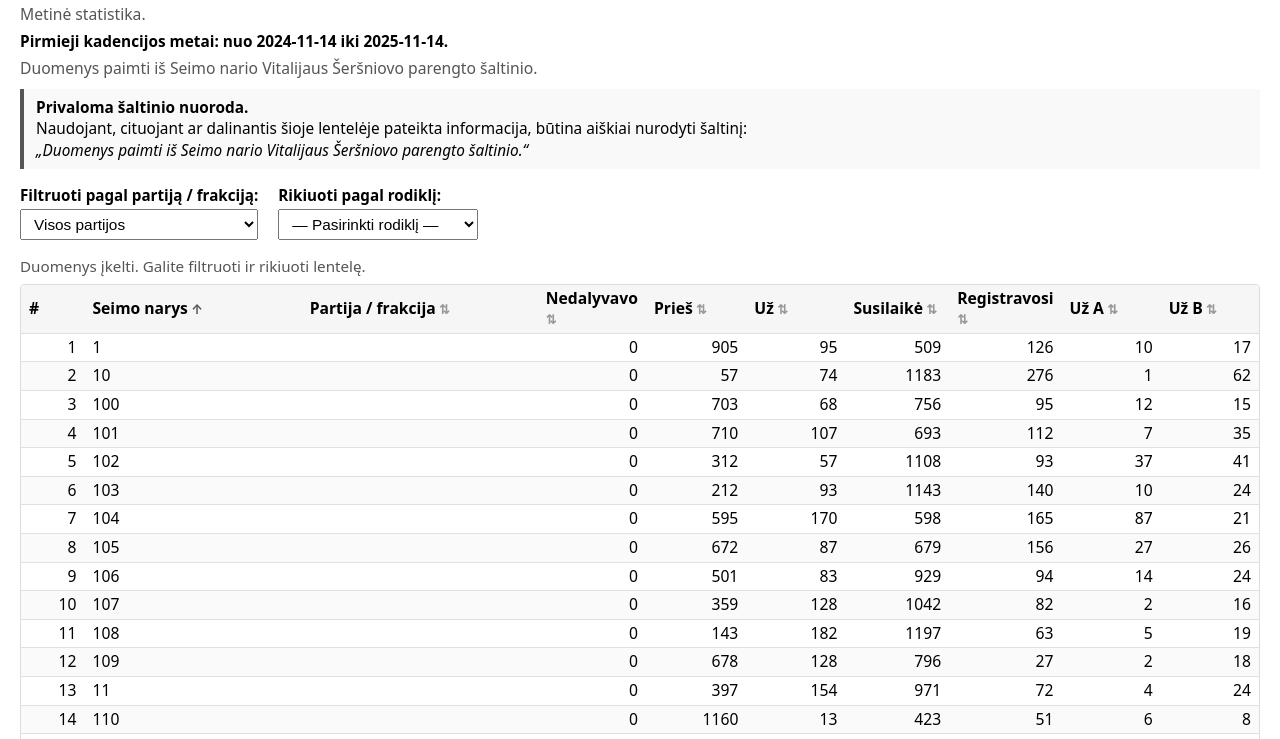
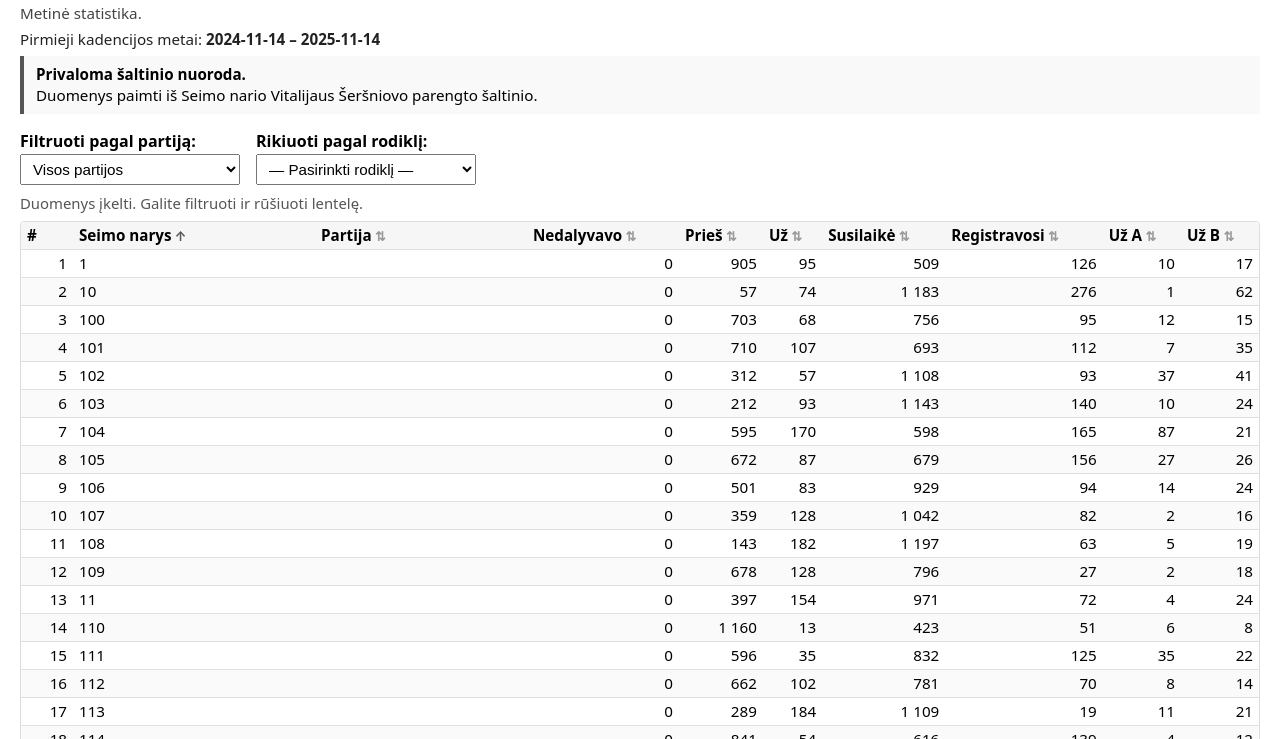
Before and after one commit to VitalijusSersniovas/Seimo-balsavimu-statistika, a plain HTML site: page index.html in a window 1280 px wide. Shown: the part 61-800 px from the top of the page. Drawn offline with Linux system fonts and the light colour scheme.

Commit message:
Update index.html

```diff
--- a/index.html
+++ b/index.html
@@ -7,7 +7,7 @@
     body {
       font-family: system-ui, -apple-system, BlinkMacSystemFont, "Segoe UI", sans-serif;
       margin: 20px;
-      font-size: 1.05rem;
+      font-size: 1.0rem;
     }
 
     h1 {
@@ -16,47 +16,31 @@
     }
 
     .subtitle {
-      font-size: 0.98rem;
-      color: #555;
+      font-size: 0.95rem;
+      color: #444;
       margin-bottom: 0.4rem;
     }
 
     .period {
-      font-size: 0.96rem;
-      font-weight: 600;
-      margin-bottom: 0.3rem;
+      font-size: 0.95rem;
+      color: #222;
+      margin-bottom: 0.4rem;
     }
 
     .source-note {
-      margin: 10px 0 16px 0;
+      margin: 6px 0 16px 0;
       padding: 8px 12px;
       border-left: 4px solid #555;
       background: #f9f9f9;
-      font-size: 0.96rem;
+      font-size: 0.95rem;
       line-height: 1.4;
-    }
-
-    .source-note b {
-      font-weight: 700;
-    }
-
-    label {
-      font-weight: 600;
-      font-size: 0.95rem;
-    }
-
-    select {
-      min-width: 200px;
-      padding: 5px 9px;
-      font-size: 0.96rem;
-      margin: 4px 0 8px 0;
     }
 
     .filters-row {
       display: flex;
       flex-wrap: wrap;
-      gap: 20px;
-      align-items: flex-end;
+      gap: 16px;
+      align-items: center;
       margin-bottom: 8px;
     }
 
@@ -65,24 +49,36 @@
       flex-direction: column;
     }
 
+    label {
+      font-weight: 600;
+      margin-bottom: 2px;
+    }
+
+    select {
+      min-width: 220px;
+      padding: 5px 8px;
+      font-size: 0.95rem;
+    }
+
     .status {
-      margin-top: 4px;
-      margin-bottom: 8px;
-      font-size: 0.95rem;
+      margin-top: 6px;
+      margin-bottom: 6px;
+      font-size: 0.93rem;
       color: #555;
     }
 
     .error {
+      margin-top: 6px;
+      margin-bottom: 6px;
+      font-size: 0.95rem;
       color: #b00020;
       font-weight: 600;
-      margin-top: 10px;
-      margin-bottom: 6px;
     }
 
     .table-wrapper {
       max-width: 100%;
       overflow-x: auto;
-      margin-top: 6px;
+      margin-top: 8px;
     }
 
     .table-container {
@@ -95,13 +91,13 @@
     table {
       border-collapse: collapse;
       width: 100%;
-      min-width: 850px;
+      min-width: 900px;
     }
 
     th, td {
       border-bottom: 1px solid #e0e0e0;
-      padding: 4px 8px;
-      font-size: 0.98rem;
+      padding: 4px 6px;
+      font-size: 0.95rem;
       line-height: 1.25;
     }
 
@@ -121,30 +117,29 @@
     .number-cell {
       text-align: right;
       white-space: nowrap;
-      width: 50px;
+    }
+
+    .index-cell {
+      text-align: right;
+      width: 40px;
+      white-space: nowrap;
     }
 
     .name-cell {
       white-space: nowrap;
-      width: 220px;
+      width: 230px;
     }
 
     .party-cell {
       white-space: nowrap;
-      width: 240px;
-    }
-
-    .metric-cell {
-      text-align: right;
-      white-space: nowrap;
-      width: 90px;
+      width: 200px;
     }
 
     .party-badge {
       display: inline-block;
       padding: 3px 10px;
       border-radius: 12px;
-      font-size: 0.9rem;
+      font-size: 0.88rem;
       font-weight: 600;
       color: #fff;
       white-space: nowrap;
@@ -171,71 +166,68 @@
       color: #555;
     }
 
-    .explanation {
-      margin-top: 10px;
-      font-size: 0.92rem;
-      color: #555;
-      font-style: italic;
+    .hint {
+      margin-top: 4px;
+      font-size: 0.9rem;
+      color: #777;
     }
 
     @media (max-width: 768px) {
       body {
         margin: 10px;
-        font-size: 1rem;
+        font-size: 0.95rem;
       }
       h1 {
         font-size: 1.4rem;
+      }
+      .subtitle,
+      .period {
+        font-size: 0.9rem;
       }
       select {
         min-width: 180px;
       }
       table {
-        min-width: 750px;
+        min-width: 800px;
       }
     }
   </style>
 </head>
 <body>
   <h1>Seimo narių balsavimo statistika</h1>
-
   <div class="subtitle">Metinė statistika.</div>
-  <div class="period">
-    Pirmieji kadencijos metai: nuo 2024-11-14 iki 2025-11-14.
-  </div>
-  <div class="subtitle">
-    Duomenys paimti iš Seimo nario Vitalijaus Šeršniovo parengto šaltinio.
-  </div>
+  <div class="period">Pirmieji kadencijos metai: <b>2024-11-14 – 2025-11-14</b></div>
 
   <div class="source-note">
     <b>Privaloma šaltinio nuoroda.</b><br />
-    Naudojant, cituojant ar dalinantis šioje lentelėje pateikta informacija, būtina aiškiai nurodyti šaltinį:<br />
-    <em>„Duomenys paimti iš Seimo nario Vitalijaus Šeršniovo parengto šaltinio.“</em>
+    Duomenys paimti iš Seimo nario Vitalijaus Šeršniovo parengto šaltinio.
   </div>
 
   <div class="filters-row">
     <div>
-      <label for="partyFilter">Filtruoti pagal partiją / frakciją:</label>
-      <select id="partyFilter" disabled>
+      <label for="partyFilter">Filtruoti pagal partiją:</label>
+      <select id="partyFilter">
         <option value="ALL">Visos partijos</option>
       </select>
     </div>
-
     <div>
-      <label for="metricSort">Rikiuoti pagal rodiklį:</label>
-      <select id="metricSort" disabled>
+      <label for="sortMetric">Rikiuoti pagal rodiklį:</label>
+      <select id="sortMetric">
         <option value="">— Pasirinkti rodiklį —</option>
-        <option value="nedalyvavo">Nedalyvavo</option>
-        <option value="pries">Prieš</option>
-        <option value="uz">Už</option>
-        <option value="susilaike">Susilaikė</option>
-        <option value="registravosi">Registravosi</option>
-        <option value="uzA">Už A</option>
-        <option value="uzB">Už B</option>
+        <option value="name">Seimo narys (abėcėle)</option>
+        <option value="party">Partija / frakcija</option>
+        <option value="nedalyvavo">Nedalyvavo (↓)</option>
+        <option value="pries">Prieš (↓)</option>
+        <option value="uz">Už (↓)</option>
+        <option value="susilaike">Susilaikė (↓)</option>
+        <option value="registravosi">Registravosi (↓)</option>
+        <option value="uzA">Už A (↓)</option>
+        <option value="uzB">Už B (↓)</option>
       </select>
     </div>
   </div>
 
-  <div id="status" class="status">Kraunami duomenys iš „metu_balsavimas1.csv“ ir „members_parties.csv“...</div>
+  <div id="status" class="status">Bandome įkelti duomenis...</div>
   <div id="error" class="error" style="display:none;"></div>
 
   <div class="table-wrapper">
@@ -245,7 +237,7 @@
           <tr>
             <th>#</th>
             <th class="sortable" data-sort-key="name">Seimo narys</th>
-            <th class="sortable" data-sort-key="party">Partija / frakcija</th>
+            <th class="sortable" data-sort-key="party">Partija</th>
             <th class="sortable" data-sort-key="nedalyvavo">Nedalyvavo</th>
             <th class="sortable" data-sort-key="pries">Prieš</th>
             <th class="sortable" data-sort-key="uz">Už</th>
@@ -256,24 +248,23 @@
           </tr>
         </thead>
         <tbody id="statsBody">
-          <!-- eilutės bus sugeneruotos čia -->
+          <!-- Eilutės bus sugeneruotos čia -->
         </tbody>
       </table>
     </div>
   </div>
 
-  <div class="explanation">
-    Skaičiai rodo, kiek kartų kiekvienas Seimo narys balsavo „Už“, „Prieš“, „Susilaikė“, nedalyvavo balsavime,
-    registravosi ar balsavo papildomai „Už A“ ir „Už B“ dėl komitetų ir kt.
+  <div class="hint">
+    Pastaba: skaičiai rodo, kiek kartų per pirmuosius kadencijos metus Seimo narys balsavo atitinkamu būdu.
   </div>
 
   <script>
-    // --- Bendra būsena ---
-    const memberParty = {}; // { "Vardas Pavardė": "Partija / frakcija" }
-    const rowsAll = [];     // visi Seimo nariai su statistika
+    // Duomenų struktūra
+    const dataRows = []; // { name, partyName, partyCategory, nedalyvavo, pries, uz, susilaike, registravosi, uzA, uzB }
+    const memberParty = {}; // iš members_parties.csv
 
     const partyFilterSelect = document.getElementById("partyFilter");
-    const metricSortSelect = document.getElementById("metricSort");
+    const sortMetricSelect = document.getElementById("sortMetric");
     const statusEl = document.getElementById("status");
     const errorEl = document.getElementById("error");
     const statsBody = document.getElementById("statsBody");
@@ -281,8 +272,7 @@
     let currentPartyFilter = "ALL";
     let currentSort = { key: "name", direction: "asc" };
 
-    // Partijų grupės ir spalvos – tokios pat, kaip kitame tavo instrumente,
-    // kad visur matytųsi vienoda vizualinė logika.
+    // Partijų kategorijos ir spalvos (tokios pat kaip kitame instrumente)
     const categoryColors = {
       "Tėvynės sąjunga–LKD": "#43BBAE",
       "Liberalai": "#FDBB38",
@@ -322,35 +312,109 @@
       return categoryColors[category] || "#9e9e9e";
     }
 
-    function parseNumber(str) {
-      if (!str) return 0;
-      const s = String(str).replace(",", ".").trim();
-      const n = Number(s);
-      return Number.isFinite(n) ? n : 0;
+    function parseInteger(value) {
+      if (!value) return 0;
+      const cleaned = value.replace(/\s/g, "").replace(",", ".");
+      const num = Number(cleaned);
+      return Number.isFinite(num) ? num : 0;
     }
 
-    // --- CSV skaitymas ---
+    function detectDelimiter(headerLine) {
+      // Jei yra tik kabliataškiai – naudosim ;, jei tik kableliai – ,
+      if (headerLine.includes(";") && !headerLine.includes(",")) return ";";
+      if (headerLine.includes(",") && !headerLine.includes(";")) return ",";
+      // jei abu – bandome su kabliataškiu kaip dažnesniu Excel LT variantu
+      return ";";
+    }
 
-    async function loadMembersParties() {
+    async function loadStats() {
+      const response = await fetch("metu_balsavimas1.csv");
+      if (!response.ok) {
+        throw new Error("Nepavyko nuskaityti failo „metu_balsavimas1.csv“. Patikrink, ar jis yra šalia HTML.");
+      }
+      const text = await response.text();
+      const lines = text.split(/\r?\n/).filter(line => line.trim().length > 0);
+      if (lines.length < 2) {
+        throw new Error("„metu_balsavimas1.csv“ faile per mažai eilučių.");
+      }
+
+      const headerLine = lines[0];
+      const delimiter = detectDelimiter(headerLine);
+      const headers = headerLine.split(delimiter).map(h => h.trim());
+
+      const idxName         = headers.findIndex(h => h.toLowerCase() === "seimo nariai");
+      const idxNedalyvavo   = headers.findIndex(h => h.toLowerCase() === "nedalyvavo");
+      const idxPries        = headers.findIndex(h => h.toLowerCase() === "prieš" || h.toLowerCase() === "pries");
+      const idxUz           = headers.findIndex(h => h.toLowerCase() === "už" || h.toLowerCase() === "uz");
+      const idxSusilaike    = headers.findIndex(h => h.toLowerCase() === "susilaikė" || h.toLowerCase() === "susilaike");
+      const idxRegistravosi = headers.findIndex(h => h.toLowerCase() === "registravosi");
+      const idxUzA          = headers.findIndex(h => h.toLowerCase() === "už a" || h.toLowerCase() === "uz a");
+      const idxUzB          = headers.findIndex(h => h.toLowerCase() === "už b" || h.toLowerCase() === "uz b");
+
+      const requiredMissing =
+        idxName === -1 ||
+        idxNedalyvavo === -1 ||
+        idxPries === -1 ||
+        idxUz === -1 ||
+        idxSusilaike === -1 ||
+        idxRegistravosi === -1 ||
+        idxUzA === -1 ||
+        idxUzB === -1;
+
+      if (requiredMissing) {
+        throw new Error("„metu_balsavimas1.csv“ antraštėje turi būti stulpeliai: Seimo nariai, Nedalyvavo, Prieš, Už, Susilaikė, Registravosi, Už A, Už B.");
+      }
+
+      for (let i = 1; i < lines.length; i++) {
+        const line = lines[i];
+        if (!line.trim()) continue;
+        const cols = line.split(delimiter);
+
+        if (cols.length <= idxName) continue;
+
+        const name = (cols[idxName] || "").trim();
+        if (!name) continue;
+
+        const row = {
+          name,
+          partyName: "",
+          partyCategory: "",
+          nedalyvavo:   parseInteger(cols[idxNedalyvavo]),
+          pries:        parseInteger(cols[idxPries]),
+          uz:           parseInteger(cols[idxUz]),
+          susilaike:    parseInteger(cols[idxSusilaike]),
+          registravosi: parseInteger(cols[idxRegistravosi]),
+          uzA:          parseInteger(cols[idxUzA]),
+          uzB:          parseInteger(cols[idxUzB])
+        };
+
+        dataRows.push(row);
+      }
+    }
+
+    async function loadParties() {
       try {
-        const resp = await fetch("members_parties.csv");
-        if (!resp.ok) {
-          console.warn("Nepavyko nuskaityti members_parties.csv – partijos nematysis.");
+        const response = await fetch("members_parties.csv");
+        if (!response.ok) {
+          console.warn("Nepavyko nuskaityti „members_parties.csv“. Partijos nebus rodomos.");
           return;
         }
-        const text = await resp.text();
+        const text = await response.text();
         const lines = text.split(/\r?\n/).filter(line => line.trim().length > 0);
-        if (lines.length < 2) return;
+        if (lines.length < 2) {
+          console.warn("„members_parties.csv“ faile per mažai eilučių.");
+          return;
+        }
 
         const headerLine = lines[0];
-        const delimiter = headerLine.includes(";") ? ";" : ",";
+        const delimiter = detectDelimiter(headerLine);
         const headers = headerLine.split(delimiter).map(h => h.trim());
 
-        const idxMember = headers.indexOf("member");
-        const idxParty = headers.indexOf("party");
+        const idxMember = headers.findIndex(h => h.toLowerCase() === "member");
+        const idxParty  = headers.findIndex(h => h.toLowerCase() === "party");
 
         if (idxMember === -1 || idxParty === -1) {
-          console.warn("members_parties.csv antraštėje turi būti: member, party.");
+          console.warn("„members_parties.csv“ antraštėje turi būti stulpeliai: member, party.");
           return;
         }
 
@@ -360,104 +424,34 @@
           const cols = line.split(delimiter);
           if (cols.length <= Math.max(idxMember, idxParty)) continue;
 
-          const member = cols[idxMember].trim();
-          const party = cols[idxParty].trim();
+          const member = (cols[idxMember] || "").trim();
+          const party  = (cols[idxParty] || "").trim();
           if (!member) continue;
 
           memberParty[member] = party;
         }
-      } catch (e) {
-        console.error("Klaida skaitant members_parties.csv:", e);
+      } catch (err) {
+        console.error("Klaida skaitant „members_parties.csv“:", err);
       }
     }
 
-    async function loadYearStats() {
-      try {
-        const resp = await fetch("metu_balsavimas1.csv");
-        if (!resp.ok) {
-          throw new Error("Nepavyko nuskaityti failo „metu_balsavimas1.csv“. Patikrink, ar jis yra šalia HTML.");
-        }
-
-        const text = await resp.text();
-        const lines = text.split(/\r?\n/).filter(l => l.trim().length > 0);
-        if (lines.length < 2) {
-          throw new Error("„metu_balsavimas1.csv“ faile per mažai eilučių.");
-        }
-
-        const headerLine = lines[0];
-        const delimiter = headerLine.includes(";") ? ";" : ",";
-        const headers = headerLine.split(delimiter).map(h => h.trim());
-
-        // leidžiam abu variantus: „Seimo narys“ ir „Seimo nariai“
-        const idxName = headers.findIndex(h =>
-          h.toLowerCase().startsWith("seimo nary") || h.toLowerCase().startsWith("seimo naria")
-        );
-        const idxNed = headers.findIndex(h => h.toLowerCase().startsWith("nedalyvavo"));
-        const idxPries = headers.findIndex(h => h.toLowerCase().startsWith("prieš") || h.toLowerCase().startsWith("pries"));
-        const idxUz = headers.findIndex(h => h.toLowerCase() === "už" || h.toLowerCase() === "uz");
-        const idxSus = headers.findIndex(h => h.toLowerCase().startsWith("susilaik"));
-        const idxReg = headers.findIndex(h => h.toLowerCase().startsWith("registrav"));
-        const idxUzA = headers.findIndex(h => h.toLowerCase().startsWith("už a") || h.toLowerCase().startsWith("uz a"));
-        const idxUzB = headers.findIndex(h => h.toLowerCase().startsWith("už b") || h.toLowerCase().startsWith("uz b"));
-
-        if (idxName === -1 || idxNed === -1 || idxPries === -1 || idxUz === -1 ||
-            idxSus === -1 || idxReg === -1 || idxUzA === -1 || idxUzB === -1) {
-          throw new Error("„metu_balsavimas1.csv“ antraštėje turi būti: Seimo nariai, Nedalyvavo, Prieš, Už, Susilaikė, Registravosi, Už A, Už B.");
-        }
-
-        for (let i = 1; i < lines.length; i++) {
-          const line = lines[i];
-          if (!line.trim()) continue;
-          const cols = line.split(delimiter);
-          if (cols.length <= Math.max(idxName, idxUzB)) continue;
-
-          const name = cols[idxName].trim();
-          if (!name) continue;
-
-          const ned = parseNumber(cols[idxNed]);
-          const pries = parseNumber(cols[idxPries]);
-          const uz = parseNumber(cols[idxUz]);
-          const sus = parseNumber(cols[idxSus]);
-          const reg = parseNumber(cols[idxReg]);
-          const uzA = parseNumber(cols[idxUzA]);
-          const uzB = parseNumber(cols[idxUzB]);
-
-          const partyName = memberParty[name] || "";
-          const partyCategory = getPartyCategory(partyName);
-
-          rowsAll.push({
-            name,
-            partyName,
-            partyCategory,
-            nedalyvavo: ned,
-            pries,
-            uz,
-            susilaike: sus,
-            registravosi: reg,
-            uzA,
-            uzB
-          });
-        }
-
-        statusEl.textContent = "Duomenys įkelti. Galite filtruoti ir rikiuoti lentelę.";
-      } catch (err) {
-        console.error(err);
-        statusEl.textContent = "";
-        errorEl.textContent = err.message;
-        errorEl.style.display = "block";
-      }
+    function attachParties() {
+      dataRows.forEach(row => {
+        const partyName = memberParty[row.name] || "";
+        row.partyName = partyName;
+        row.partyCategory = getPartyCategory(partyName);
+      });
     }
 
-    // --- Lentelės piešimas ir filtrai ---
-
     function buildPartyFilterOptions() {
-      const set = new Set();
-      rowsAll.forEach(r => {
-        if (r.partyCategory && r.partyCategory.trim()) {
-          set.add(r.partyCategory.trim());
+      const categories = new Set();
+      dataRows.forEach(row => {
+        if (row.partyCategory && row.partyCategory.trim()) {
+          categories.add(row.partyCategory.trim());
         }
       });
-      const categories = Array.from(set).sort((a, b) => a.localeCompare(b, "lt"));
+
+      const sorted = Array.from(categories).sort((a, b) => a.localeCompare(b, "lt"));
 
       partyFilterSelect.innerHTML = "";
       const allOpt = document.createElement("option");
@@ -465,43 +459,42 @@
       allOpt.textContent = "Visos partijos";
       partyFilterSelect.appendChild(allOpt);
 
-      categories.forEach(cat => {
+      sorted.forEach(cat => {
         const opt = document.createElement("option");
         opt.value = cat;
         opt.textContent = cat;
         partyFilterSelect.appendChild(opt);
       });
+    }
 
-      partyFilterSelect.disabled = false;
-      metricSortSelect.disabled = false;
+    function fmtNumber(n) {
+      return n.toLocaleString("lt-LT");
     }
 
     function renderTable() {
       statsBody.innerHTML = "";
 
-      let rows = rowsAll.slice();
+      let rows = dataRows.slice();
 
       if (currentPartyFilter !== "ALL") {
         rows = rows.filter(r => r.partyCategory === currentPartyFilter);
       }
 
-      const dir = currentSort.direction === "asc" ? 1 : -1;
+      rows.sort((a, b) => {
+        const dir = currentSort.direction === "asc" ? 1 : -1;
+        const key = currentSort.key;
 
-      rows.sort((a, b) => {
-        const key = currentSort.key;
         if (key === "name") {
           return a.name.localeCompare(b.name, "lt") * dir;
         }
         if (key === "party") {
           return a.partyCategory.localeCompare(b.partyCategory, "lt") * dir;
         }
-        // skaitiniai stulpeliai
-        const va = a[key] ?? 0;
-        const vb = b[key] ?? 0;
-        return (va - vb) * dir;
+
+        // skaitiniai rodikliai
+        return (a[key] - b[key]) * dir;
       });
 
-      // pažymėti aktyvią rūšiavimo rodyklę
       document.querySelectorAll("th.sortable").forEach(th => {
         th.classList.remove("sorted-asc", "sorted-desc");
         const key = th.getAttribute("data-sort-key");
@@ -510,61 +503,86 @@
         }
       });
 
-      rows.forEach((row, index) => {
+      rows.forEach((row, idx) => {
         const tr = document.createElement("tr");
 
         const tdIndex = document.createElement("td");
-        tdIndex.textContent = index + 1;
-        tdIndex.className = "number-cell";
+        tdIndex.className = "index-cell";
+        tdIndex.textContent = idx + 1;
+        tr.appendChild(tdIndex);
 
         const tdName = document.createElement("td");
+        tdName.className = "name-cell";
         tdName.textContent = row.name;
-        tdName.className = "name-cell";
+        tr.appendChild(tdName);
 
         const tdParty = document.createElement("td");
         tdParty.className = "party-cell";
         if (row.partyName) {
           const span = document.createElement("span");
           span.className = "party-badge";
+          span.style.backgroundColor = getPartyColor(row.partyCategory);
           span.textContent = row.partyName;
-          span.style.backgroundColor = getPartyColor(row.partyCategory);
           tdParty.appendChild(span);
         }
+        tr.appendChild(tdParty);
 
-        function metric(value) {
-          const td = document.createElement("td");
-          td.textContent = value;
-          td.className = "metric-cell";
-          return td;
-        }
+        const tdNed = document.createElement("td");
+        tdNed.className = "number-cell";
+        tdNed.textContent = fmtNumber(row.nedalyvavo);
+        tr.appendChild(tdNed);
 
-        tr.appendChild(tdIndex);
-        tr.appendChild(tdName);
-        tr.appendChild(tdParty);
-        tr.appendChild(metric(row.nedalyvavo));
-        tr.appendChild(metric(row.pries));
-        tr.appendChild(metric(row.uz));
-        tr.appendChild(metric(row.susilaike));
-        tr.appendChild(metric(row.registravosi));
-        tr.appendChild(metric(row.uzA));
-        tr.appendChild(metric(row.uzB));
+        const tdPries = document.createElement("td");
+        tdPries.className = "number-cell";
+        tdPries.textContent = fmtNumber(row.pries);
+        tr.appendChild(tdPries);
+
+        const tdUz = document.createElement("td");
+        tdUz.className = "number-cell";
+        tdUz.textContent = fmtNumber(row.uz);
+        tr.appendChild(tdUz);
+
+        const tdSus = document.createElement("td");
+        tdSus.className = "number-cell";
+        tdSus.textContent = fmtNumber(row.susilaike);
+        tr.appendChild(tdSus);
+
+        const tdReg = document.createElement("td");
+        tdReg.className = "number-cell";
+        tdReg.textContent = fmtNumber(row.registravosi);
+        tr.appendChild(tdReg);
+
+        const tdUzA = document.createElement("td");
+        tdUzA.className = "number-cell";
+        tdUzA.textContent = fmtNumber(row.uzA);
+        tr.appendChild(tdUzA);
+
+        const tdUzB = document.createElement("td");
+        tdUzB.className = "number-cell";
+        tdUzB.textContent = fmtNumber(row.uzB);
+        tr.appendChild(tdUzB);
 
         statsBody.appendChild(tr);
       });
     }
 
-    // --- Įvykiai ---
-
+    // Įvykiai
     partyFilterSelect.addEventListener("change", () => {
       currentPartyFilter = partyFilterSelect.value || "ALL";
       renderTable();
     });
 
-    metricSortSelect.addEventListener("change", () => {
-      const val = metricSortSelect.value;
-      if (!val) return;
-      currentSort.key = val;
-      currentSort.direction = "desc";
+    sortMetricSelect.addEventListener("change", () => {
+      const value = sortMetricSelect.value;
+      if (!value) {
+        currentSort = { key: "name", direction: "asc" };
+      } else if (value === "name") {
+        currentSort = { key: "name", direction: "asc" };
+      } else if (value === "party") {
+        currentSort = { key: "party", direction: "asc" };
+      } else {
+        currentSort = { key: value, direction: "desc" };
+      }
       renderTable();
     });
 
@@ -572,30 +590,34 @@
       th.addEventListener("click", () => {
         const key = th.getAttribute("data-sort-key");
         if (!key) return;
-
         if (currentSort.key === key) {
           currentSort.direction = currentSort.direction === "asc" ? "desc" : "asc";
         } else {
           currentSort.key = key;
           currentSort.direction = (key === "name" || key === "party") ? "asc" : "desc";
         }
-
         renderTable();
       });
     });
 
-    // --- Startas ---
-
+    // Inicijavimas
     (async function init() {
-      await loadMembersParties();
-      await loadYearStats();
-
-      if (rowsAll.length === 0) {
-        return;
+      try {
+        statusEl.textContent = "Kraunami duomenys iš „metu_balsavimas1.csv“...";
+        await loadStats();
+        statusEl.textContent = "Kraunamos partijos iš „members_parties.csv“...";
+        await loadParties();
+        attachParties();
+        buildPartyFilterOptions();
+        statusEl.textContent = "Duomenys įkelti. Galite filtruoti ir rūšiuoti lentelę.";
+        errorEl.style.display = "none";
+        renderTable();
+      } catch (err) {
+        console.error(err);
+        statusEl.textContent = "";
+        errorEl.textContent = err.message;
+        errorEl.style.display = "block";
       }
-
-      buildPartyFilterOptions();
-      renderTable();
     })();
   </script>
 </body>
```
